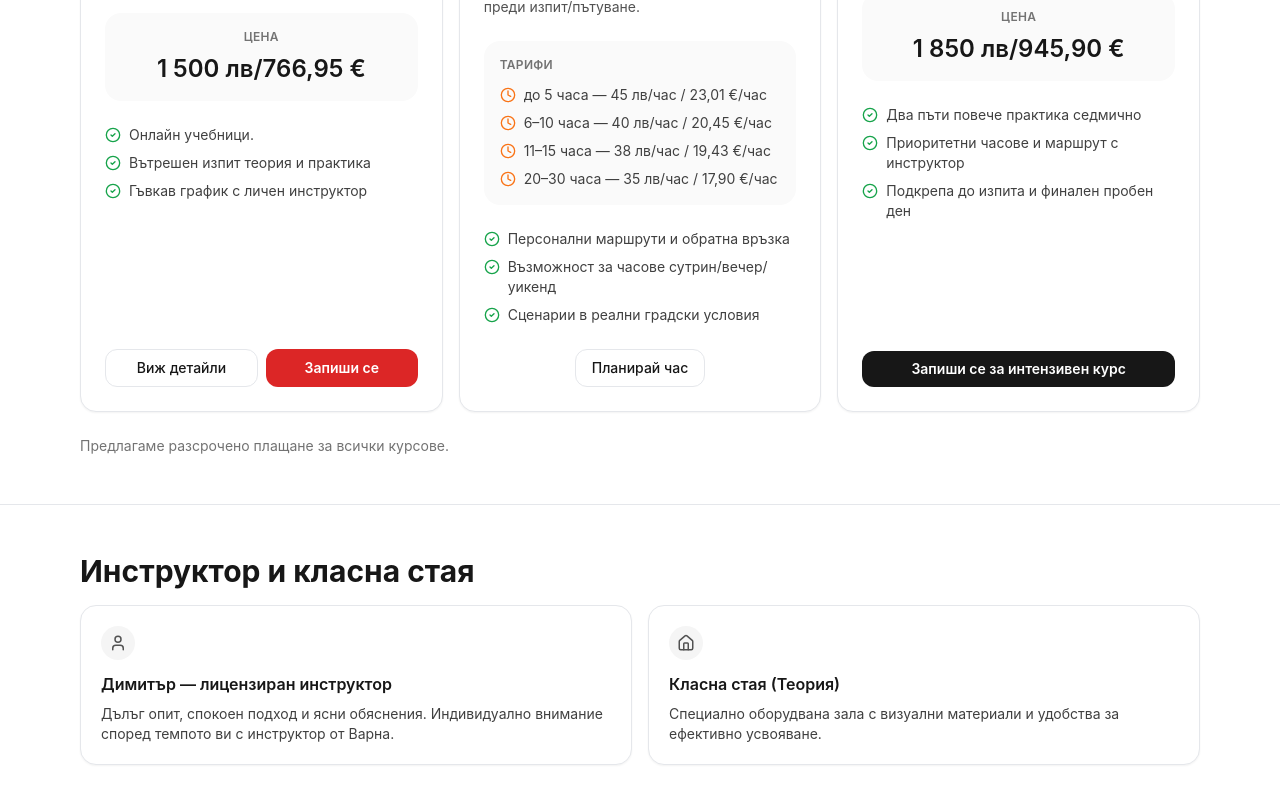
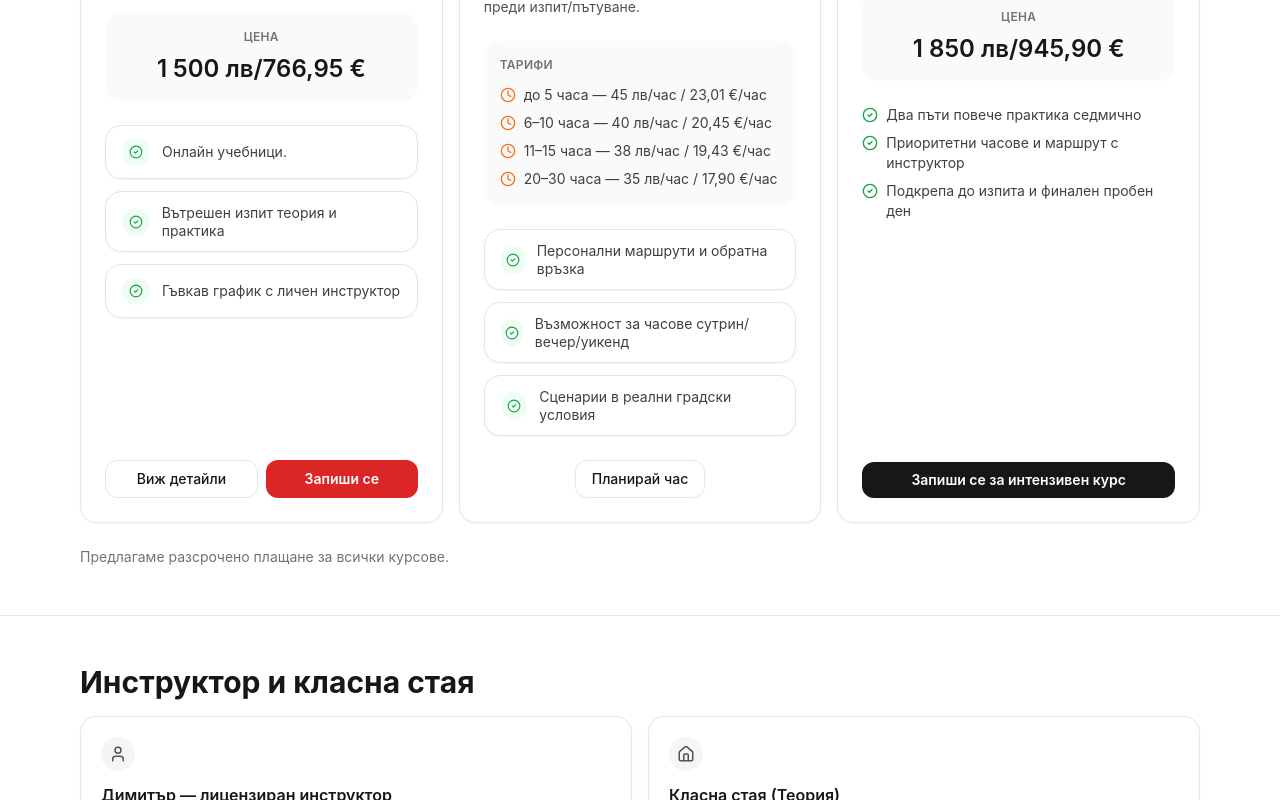
Before and after one commit to adangelov/codex, a React (Vite) app: page / in a window 1280 px wide. Shown: the part 1840-2640 px from the top of the page. Built offline with nearby package versions, Linux system fonts and the light colour scheme.

Commit message:
Refactor highlight list styles

```diff
--- /dev/null
+++ b/src/components/CourseHighlightItem.tsx
@@ -0,0 +1,19 @@
+import { CheckCircle2 } from 'lucide-react';
+
+interface CourseHighlightItemProps {
+  text: string;
+  className?: string;
+}
+
+export default function CourseHighlightItem({ text, className = '' }: CourseHighlightItemProps) {
+  return (
+    <li
+      className={`flex items-center gap-3 rounded-2xl border border-neutral-200 bg-white/90 px-4 py-3 text-sm text-neutral-700 shadow-sm ${className}`}
+    >
+      <span className="inline-flex h-7 w-7 items-center justify-center rounded-full bg-green-50 text-green-600">
+        <CheckCircle2 className="h-3.5 w-3.5" />
+      </span>
+      <span className="text-left leading-tight">{text}</span>
+    </li>
+  );
+}
--- a/src/pages/CourseDetailsPage.tsx
+++ b/src/pages/CourseDetailsPage.tsx
@@ -1,11 +1,12 @@
 import { useEffect, useState } from 'react';
 import { useLocation, useNavigate } from 'react-router-dom';
-import { CheckCircle2, ChevronDown, ChevronLeft, ChevronRight, Phone } from 'lucide-react';
+import { ChevronDown, ChevronLeft, ChevronRight, Phone } from 'lucide-react';
 
 import { i18n, type Lang } from '../i18n';
 import { SITE_VERSION } from '../siteVersion';
 import ScrollToTopButton from '../components/ScrollToTopButton';
 import SiteHeader from '../components/SiteHeader';
+import CourseHighlightItem from '../components/CourseHighlightItem';
 
 export default function CourseDetailsPage() {
   const [lang, setLang] = useState<Lang>('bg');
@@ -145,12 +146,9 @@ export default function CourseDetailsPage() {
                   <div className="mt-2 text-2xl font-semibold text-neutral-900">{t.bStandardPrice}</div>
                 </div>
               </div>
-              <ul className="space-y-2 text-sm text-neutral-700">
+              <ul className="space-y-3">
                 {t.bStandardHighlights.map((item) => (
-                  <li key={item} className="flex items-start gap-2">
-                    <CheckCircle2 className="mt-0.5 h-4 w-4 shrink-0 text-green-600" />
-                    <span>{item}</span>
-                  </li>
+                  <CourseHighlightItem key={item} text={item} />
                 ))}
               </ul>
               <div className="flex flex-col gap-4 rounded-2xl border bg-neutral-50 p-4 text-sm text-neutral-700">
--- a/src/pages/HomePage.tsx
+++ b/src/pages/HomePage.tsx
@@ -28,6 +28,7 @@ import { NAV_SECTION_IDS, type NavSection } from '../navigation';
 import { SITE_VERSION } from '../siteVersion';
 import ScrollToTopButton from '../components/ScrollToTopButton';
 import SiteHeader from '../components/SiteHeader';
+import CourseHighlightItem from '../components/CourseHighlightItem';
 
 
 const BASE_MONDAY = mondayOnOrBefore(new Date(2024, 0, 1));
@@ -693,12 +694,9 @@ export default function HomePage() {
                   </div>
                   <div className="mt-2 text-2xl font-semibold text-neutral-900">{t.bStandardPrice}</div>
                 </div>
-                <ul className="mt-6 space-y-2 text-sm text-neutral-700">
+                <ul className="mt-6 space-y-3">
                   {t.bStandardHighlights.map((item) => (
-                    <li key={item} className="flex items-start gap-2">
-                      <CheckCircle2 className="mt-0.5 h-4 w-4 shrink-0 text-green-600" />
-                      <span>{item}</span>
-                    </li>
+                    <CourseHighlightItem key={item} text={item} />
                   ))}
                 </ul>
                 <div className="mt-auto flex flex-col gap-3 pt-6 sm:flex-row sm:gap-2">
@@ -736,12 +734,9 @@ export default function HomePage() {
                     ))}
                   </ul>
                 </div>
-                <ul className="mt-6 space-y-2 text-sm text-neutral-700">
+                <ul className="mt-6 space-y-3">
                   {t.refreshHighlights.map((item) => (
-                    <li key={item} className="flex items-start gap-2">
-                      <CheckCircle2 className="mt-0.5 h-4 w-4 shrink-0 text-green-600" />
-                      <span>{item}</span>
-                    </li>
+                    <CourseHighlightItem key={item} text={item} />
                   ))}
                 </ul>
                 <div className="mt-auto flex justify-center pt-6">
--- a/src/siteVersion.ts
+++ b/src/siteVersion.ts
@@ -1 +1 @@
-export const SITE_VERSION = 'v1.0.46';
+export const SITE_VERSION = 'v1.0.47';
```
